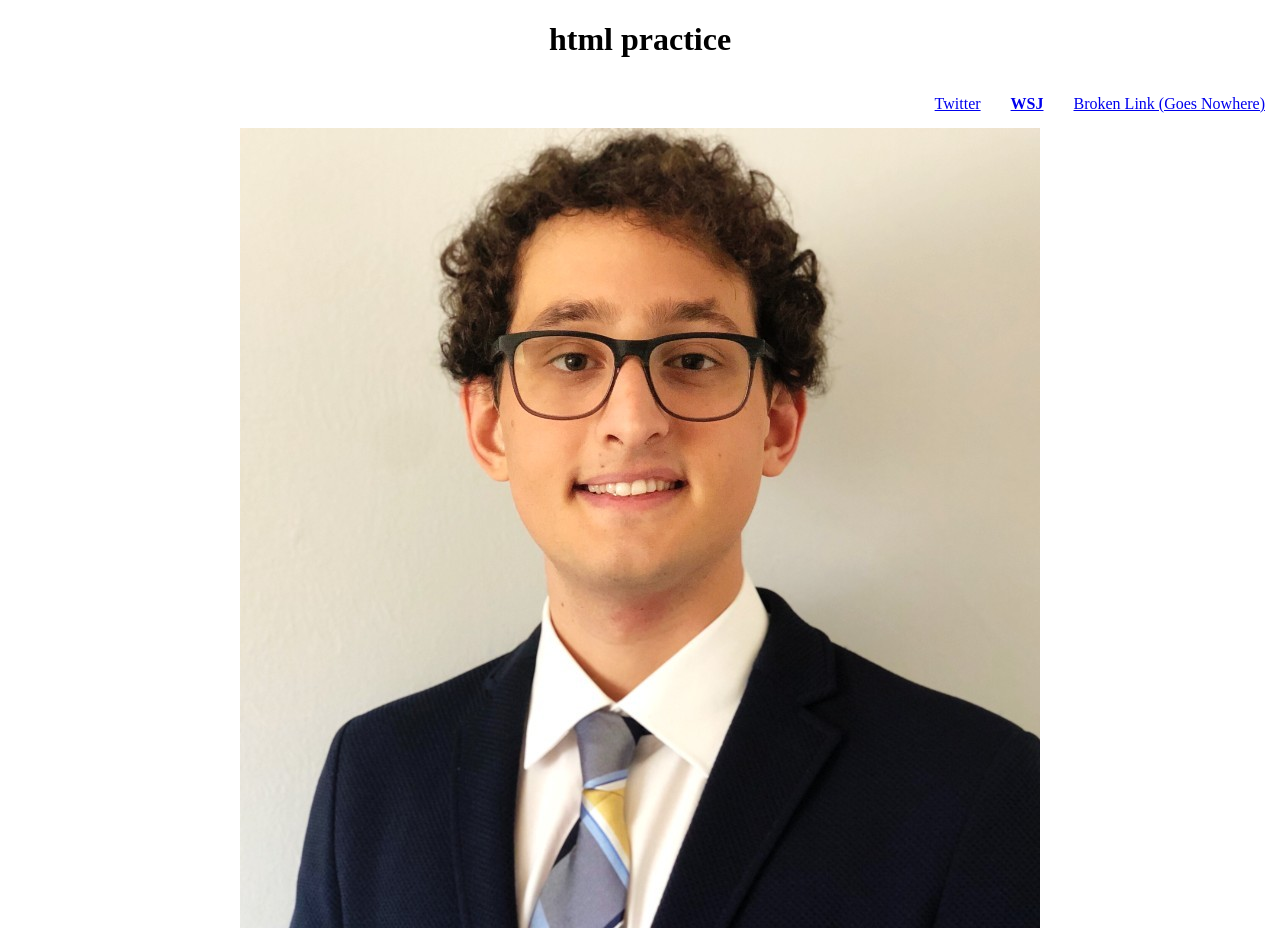
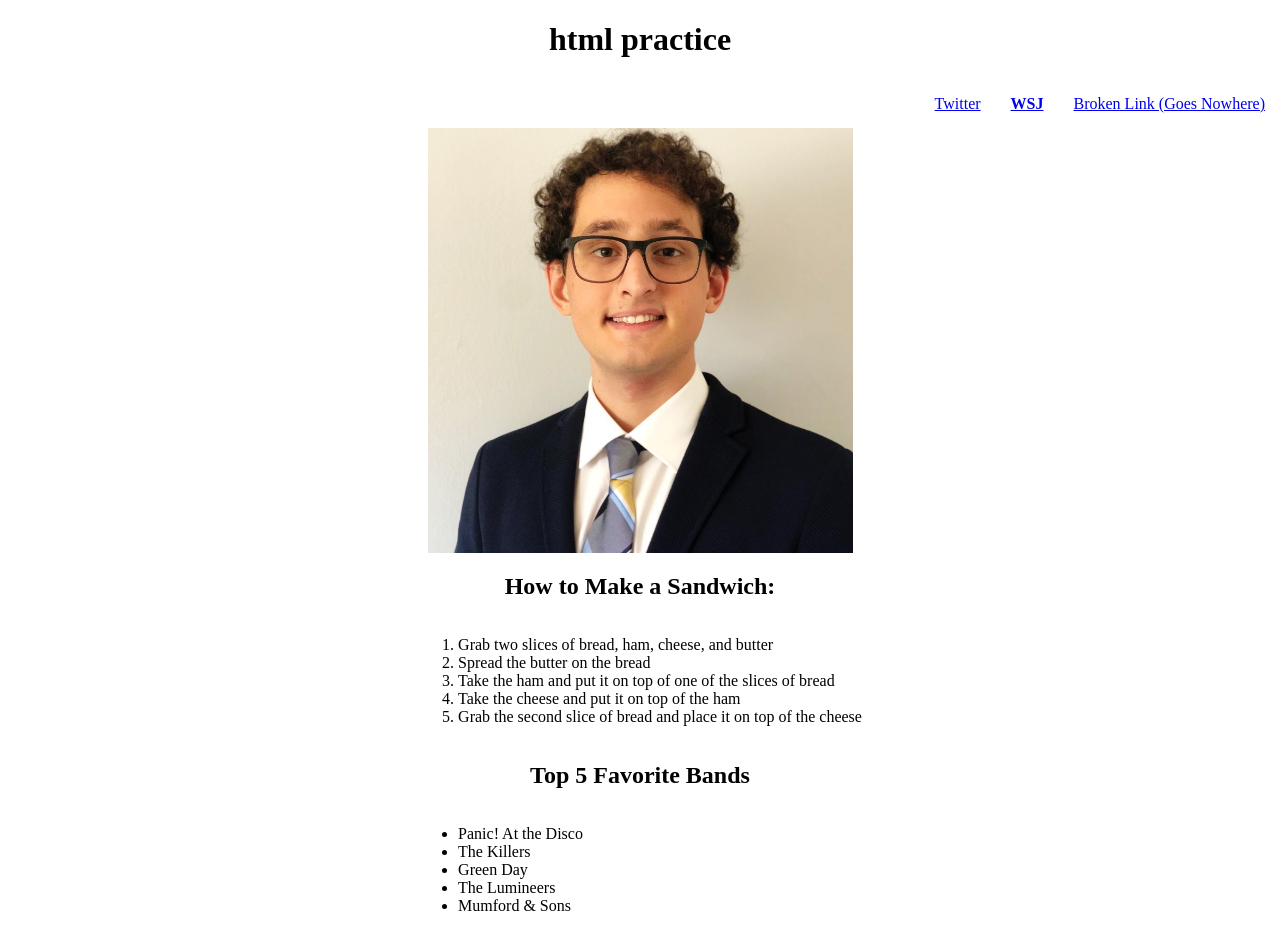
Before and after one commit to luccaloopz/coding-drills, a plain HTML site: page 04-basic-html-page/index.html in a window 1280 px wide. Drawn offline with Linux system fonts and the light colour scheme.

Commit message:
sandwich steps and favorite bands lists both created

```diff
--- a/04-basic-html-page/index.html
+++ b/04-basic-html-page/index.html
@@ -12,12 +12,35 @@
 
         <nav>
             <a href="https://twitter.com/home" target="_blank">Twitter</a>
-            <a id="second-link" href="https://www.wsj.com/">WSJ</a>
+            <a id="second-link" target="_blank" href="https://www.wsj.com/">WSJ</a>
             <a href="#">Broken Link (Goes Nowhere)</a>
         </nav>
 
         <main>
-            <img src="LinkedIn Profile Picture.jpg" alt="picture of Lucca in a suit"/>
+            <div>
+                <img src="LinkedIn Profile Picture.jpg" alt="picture of Lucca in a suit"/>
+            </div>
+
+            <section id="sandwich">
+                <h2>How to Make a Sandwich:</h2>
+                <ol>
+                    <li>Grab two slices of bread, ham, cheese, and butter</li>
+                    <li>Spread the butter on the bread</li>
+                    <li>Take the ham and put it on top of one of the slices of bread</li>
+                    <li>Take the cheese and put it on top of the ham</li>
+                    <li>Grab the second slice of bread and place it on top of the cheese</li>
+                </ol>
+
+                <h2>Top 5 Favorite Bands</h2>
+                <ul>
+                    <li>Panic! At the Disco</li>
+                    <li>The Killers</li>
+                    <li>Green Day</li>
+                    <li>The Lumineers</li>
+                    <li>Mumford & Sons</li>
+                </ul>
+
+            </section>
         </main>
     </body>
 </html>
--- a/04-basic-html-page/style.css
+++ b/04-basic-html-page/style.css
@@ -22,17 +22,45 @@ a {
     font-weight: bolder;
 }
 
+#sandwich {
+    margin-left: auto;
+    margin-right: auto;
+    display: flex;
+    flex-direction: column;
+    justify-content: center;
+}
+
+div {
+    display: flex;
+    justify-content: center;
+}
+
+img {
+    margin-left: auto;
+    margin-right: auto;
+    height: 425px;
+}
+
 header {
     text-align: center;
 }
 
 main {
     display: flex;
+    flex-direction: column;
     justify-content: center;
 }
 
 h1 {
-    justify-content: center;
+    text-align: center;
+}
+
+h2 {
+    text-align: center;
+}
+
+li {
+    text-align: left;
 }
 
 @media screen and (max-width: 768px) {
```
